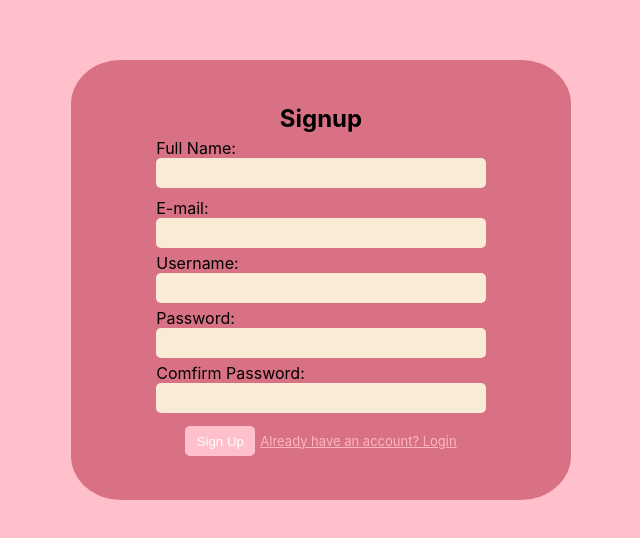
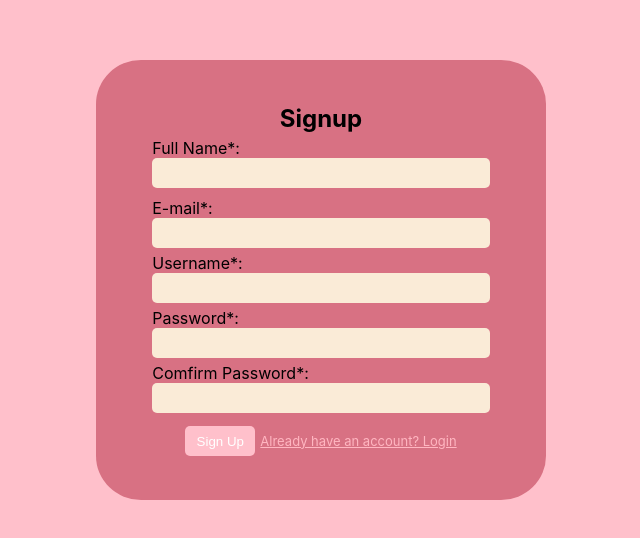
Before and after one commit to favourrr-a/internship-web-app, a React (Create React App) app: page /signup in a window 1280 px wide. Shown: the part 120-658 px from the top of the page, without its empty margins (319-959 px from the left). Built offline with nearby package versions, Linux system fonts and the light colour scheme.

Commit message:
added more fields to signup form

```diff
--- a/src/pages/Signup.js
+++ b/src/pages/Signup.js
@@ -14,12 +14,25 @@ const Signup = () => {
 
     const handleSignup = () => {
         // Validate the username and password
-        if (username && (password === password2)) {
-            navigate(`/dashboard/${username}`);
+        if (username && email && fullName && password && password2) {
+            if (password === password2) {
+                const emailRegex = /^[^\s@]+@[^\s@]+\.[^\s@]+$/;
+
+                if (emailRegex.test(email)) {
+                    // Valid email address
+                    // You can proceed with your form submission or other actions
+                    navigate(`/dashboard/${username}`);
+                } else {
+                    alert('Invalid email address');
+                }
+            } else {
+                alert('Passwords do not match');
+            }
         } else {
-            alert('Please enter both username and matching passwords.');
+            alert('Please fill in all the fields');
         }
-    }
+    };
+
 
     return (
         <div>
@@ -31,7 +44,7 @@ const Signup = () => {
 
                             <div className="type">
                                 <label className="type2">
-                                    Full Name:
+                                    Full Name*:
                                 </label>
                                 <input className="input" type="text" value={fullName} onChange={(e) => setfullName(e.target.value)} />
 
@@ -43,7 +56,7 @@ const Signup = () => {
                         </div>
                         <div className="type">
                             <label className="type2">
-                                E-mail:
+                                E-mail*:
                             </label>
                             <input className="input" type="email" value={email} onChange={(e) => setEmail(e.target.value)} />
 
@@ -52,7 +65,7 @@ const Signup = () => {
 
                         <div className="type">
                             <label className="type2">
-                                Username:
+                                Username*:
                             </label>
                             <input className="input" type="text" value={username} onChange={(e) => setUsername(e.target.value)} />
 
@@ -61,7 +74,7 @@ const Signup = () => {
 
                         <div class="type">
                             <label class="type2">
-                                Password:
+                                Password*:
                             </label>
                             <input className="input" type="password" value={password} onChange={(e) => setPassword(e.target.value)} />
 
@@ -70,7 +83,7 @@ const Signup = () => {
 
                         <div class="type">
                             <label class="type2">
-                                Comfirm Password:
+                                Comfirm Password*:
                             </label>
                             <input className="input" type="password" value={password2} onChange={(e) => setPassword2(e.target.value)} />
 
--- a/src/styles/signup.css
+++ b/src/styles/signup.css
@@ -30,7 +30,7 @@ html{
 }
 
 .signupForm {
-    width: 500px;
+    width: 450px;
     height: 440px;
     display: flex;
     flex-direction: column; /* Align items vertically */
```
